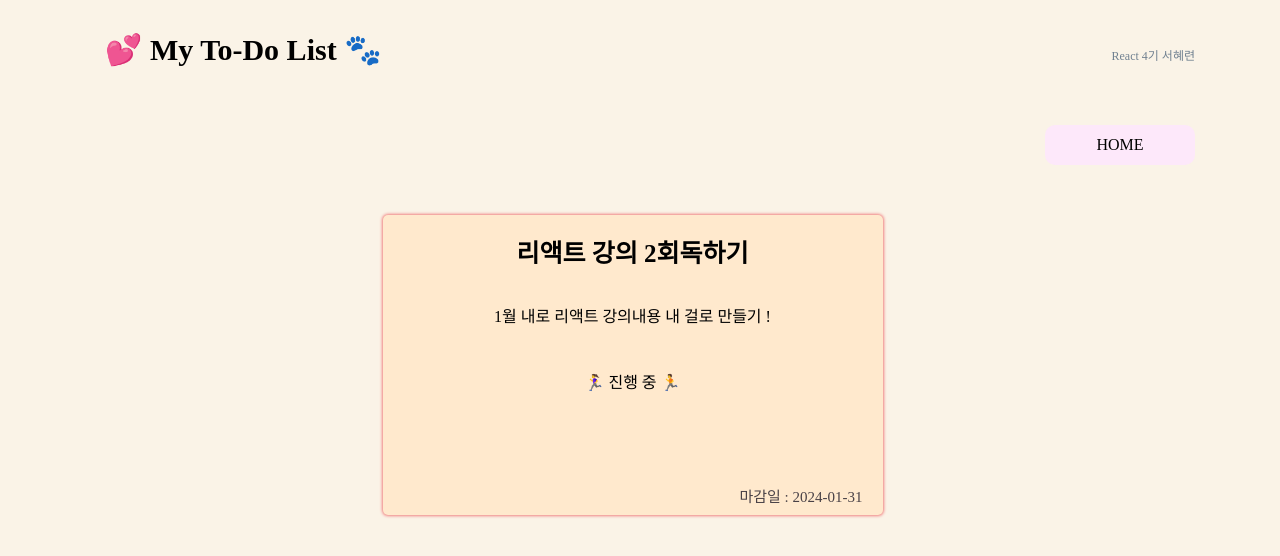
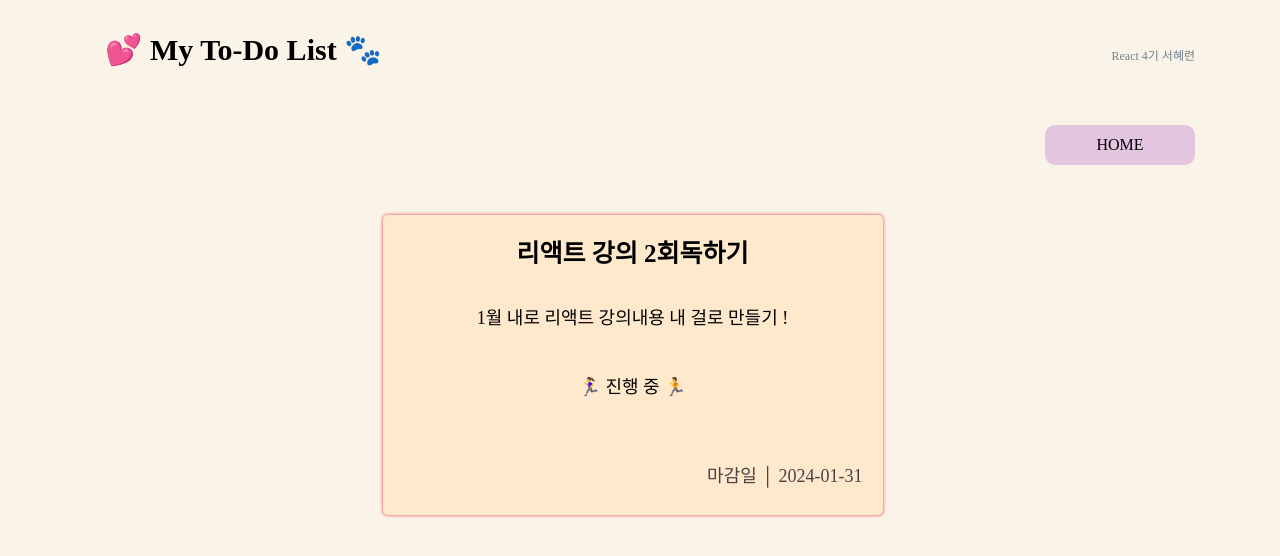
Before and after one commit to Hyeryeon-Seo/TS_my_to_do_list, a React (Vite) app: page /0 in a window 1280 px wide. Shown: the top 556 px of the page. Built offline with nearby package versions, Linux system fonts and the light colour scheme; a web font is replaced by a local one.

Commit message:
design: 디테일페이지,폼태그 디자인 수정 (props활용)

```diff
--- a/src/components/common/CustomInput.tsx
+++ b/src/components/common/CustomInput.tsx
@@ -7,6 +7,7 @@ function CustomInput({
 	value,
 	onChange,
 	placeholder,
+	$style,
 }: {
 	children: string;
 	name: string;
@@ -14,22 +15,28 @@ function CustomInput({
 	value: string;
 	onChange: (e: React.ChangeEvent<HTMLInputElement>) => void;
 	placeholder?: string;
+	$style?: string;
 }) {
 	return (
 		<InputBox>
 			<InputText>{children}</InputText>
-			<input
+			<Input
 				name={name}
 				type={type}
 				value={value}
 				onChange={onChange}
 				placeholder={placeholder}
+				$style={$style}
 			/>
 		</InputBox>
 	);
 }
 
 export default CustomInput;
+
+export interface InputStyleProps {
+	$style?: string;
+}
 
 const InputBox = styled.div`
 	display: flex;
@@ -41,3 +48,12 @@ const InputText = styled.div`
 	margin-right: 15px;
 	margin-top: 25px;
 `;
+
+const Input = styled.input<InputStyleProps>`
+	height: 30px;
+	font-size: 15px;
+	margin-top: 15px;
+	border-radius: 5px;
+	border: 0px;
+	width: ${({ $style }) => ($style === "content" ? "650px" : "")};
+`;
--- a/src/components/todo/TodoForm.tsx
+++ b/src/components/todo/TodoForm.tsx
@@ -20,6 +20,7 @@ function TodoForm({
 }) {
 	return (
 		<form onSubmit={onSubmit}>
+			<S.TitleContentInputBox>
 				<CustomInput
 					name="title"
 					type="text"
@@ -35,9 +36,11 @@ function TodoForm({
 					value={valueContent}
 					onChange={onChangeContent}
 					placeholder=" content ..."
+					$style="content"
 				>
 					내용
 				</CustomInput>
+			</S.TitleContentInputBox>
 			<CustomInput
 				name="date"
 				type="date"
--- a/src/pages/Detail.tsx
+++ b/src/pages/Detail.tsx
@@ -21,29 +21,32 @@ const Detail = ({ todoList }: { todoList: Todo[] }) => {
 	}
 
 	return (
-		<div>
+		<>
 			<Header />
 			<S.HomeBtnBox>
-				<S.BigBtn onClick={onClickHomeHandler}>HOME</S.BigBtn>
+				<S.BigBtn onClick={onClickHomeHandler} $pageType="detail">
+					HOME
+				</S.BigBtn>
 			</S.HomeBtnBox>
 			<S.DetailWrapper>
 				<S.DetailBox>
 					<S.TodoDetailBox>
 						<S.TodoTitle>{selectedTodo.title}</S.TodoTitle>
-						<S.TodoContent>{selectedTodo.content}</S.TodoContent>
-						<S.TodoContent>
+						<S.TodoContent $pageType="detail">
+							{selectedTodo.content}
+						</S.TodoContent>
+						<S.TodoContent $pageType="detail">
 							{selectedTodo.isDone ? "👍 완료 🎉" : "🏃‍♀️ 진행 중 🏃"}
 						</S.TodoContent>
 					</S.TodoDetailBox>
-					<S.TodoDeadline>
+					<S.TodoDeadline $pageType="detail">
 						{selectedTodo.deadline === "9999-12-31"
 							? "마감일 미정"
-							: `마감일 : ${selectedTodo.deadline}`}
+							: `마감일 │ ${selectedTodo.deadline}`}
 					</S.TodoDeadline>
 				</S.DetailBox>
 			</S.DetailWrapper>
-			<S.TodoBtnBox></S.TodoBtnBox>
-		</div>
+		</>
 	);
 };
 
--- a/src/styles/GlobalStyle.tsx
+++ b/src/styles/GlobalStyle.tsx
@@ -192,18 +192,18 @@ table {
   width: 1110px;
   }
 
-  input {
+  /* input {
     height: 30px;
     font-size: 15px;
     margin-top: 15px;
     border-radius: 5px;
     border: 0px;
-  }
+  } */
 
   form {
 	width: 100%;
 	background-color: rgb(245, 203, 169);
-	height: 70px;
+	height: 110px;
 	display: flex;
 	justify-content: space-around;
 	padding: 10px;
--- a/src/styles/TodoStyle.tsx
+++ b/src/styles/TodoStyle.tsx
@@ -1,8 +1,21 @@
 import { Link } from "react-router-dom";
 import styled from "styled-components";
 
-export const BigBtn = styled.button`
-	background-color: rgb(253, 232, 250);
+export interface TodoPageTypeProps {
+	$pageType?: string;
+}
+
+export interface TodoTextBoxProps {
+	type: string;
+}
+
+export interface BtnDelDoneProps {
+	type: string;
+}
+
+export const BigBtn = styled.button<TodoPageTypeProps>`
+	background-color: ${({ $pageType }) =>
+		$pageType === "detail" ? "rgb(228, 197, 223)" : "rgb(253, 232, 250)"};
 	width: 150px;
 	height: 40px;
 	border: none;
@@ -32,10 +45,6 @@ export const TodoLink = styled(Link)`
 	color: black;
 `;
 
-export interface TodoTextBoxProps {
-	type: string;
-}
-
 export const TodoTextBox = styled.div<TodoTextBoxProps>`
 	text-decoration: ${({ type }) =>
 		type === "working" ? "none" : "line-through gray"};
@@ -52,28 +61,26 @@ export const TodoTitle = styled.h2`
 	line-height: 1.5em;
 `;
 
-export const TodoContent = styled.p`
+export const TodoContent = styled.p<TodoPageTypeProps>`
 	margin: 0 20px 10px 20px;
 	line-height: 1.5em;
 	min-height: 20px;
+	font-size: ${({ $pageType }) => ($pageType === "detail" ? "18px" : "")};
 `;
 
-export const TodoDeadline = styled.time`
-	margin: 20px 20px 10px auto;
+export const TodoDeadline = styled.time<TodoPageTypeProps>`
+	margin: ${({ $pageType }) =>
+		$pageType === "detail" ? "15px 20px 30px auto" : "20px 20px 10px auto"};
 	color: rgb(73, 65, 70);
 	width: 90%;
 	text-align: end;
-	font-size: 15px;
+	font-size: ${({ $pageType }) => ($pageType === "detail" ? "18px" : "15px")};
 `;
 
 export const TodoBtnBox = styled.div`
 	display: flex;
 	justify-content: space-between;
 `;
-
-export interface BtnDelDoneProps {
-	type: string;
-}
 
 export const BtnDelDone = styled.button<BtnDelDoneProps>`
 	background-color: rgb(250, 243, 231);
@@ -116,7 +123,12 @@ export const DetailBox = styled.div`
 	border: none;
 	border-radius: 5px;
 	width: 500px;
-	height: 300px;
+	min-height: 300px;
 	margin-right: 15px;
 	box-shadow: 0px 0px 3px 1px lightcoral;
 `;
+
+export const TitleContentInputBox = styled.div`
+	display: flex;
+	flex-direction: column;
+`;
```
Lines whose indentation alone changed are shown as unchanged.
